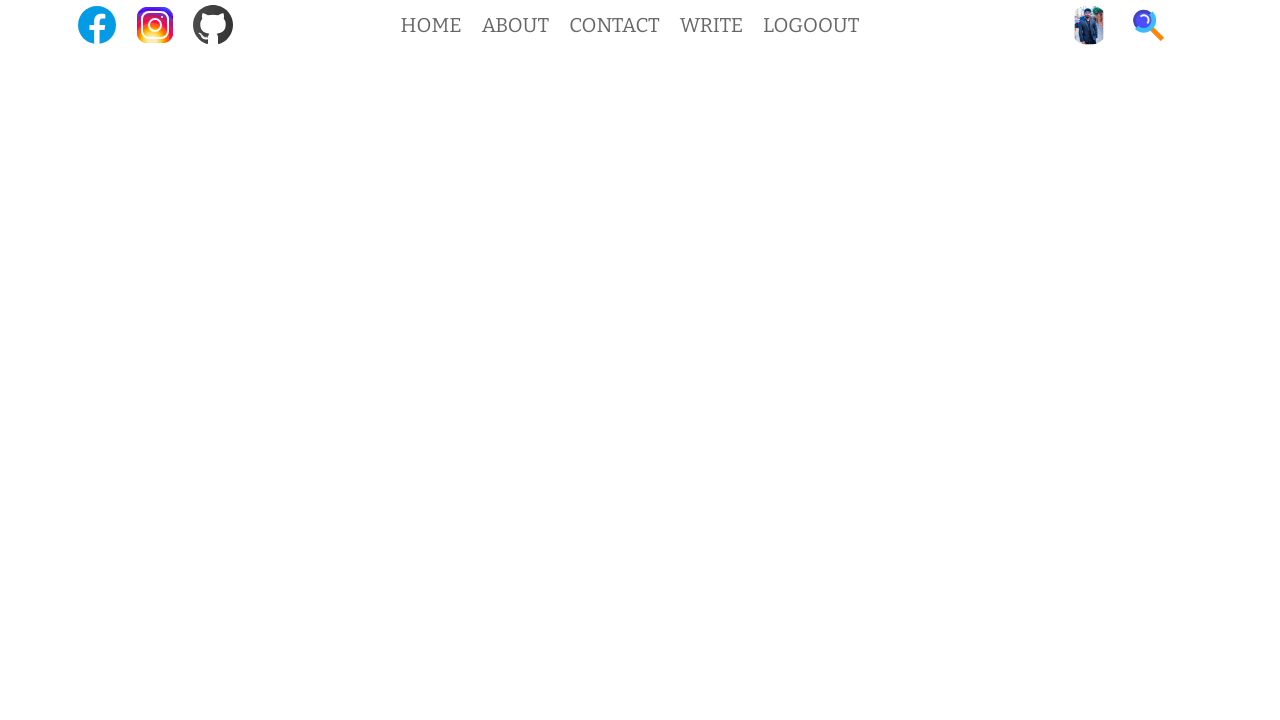
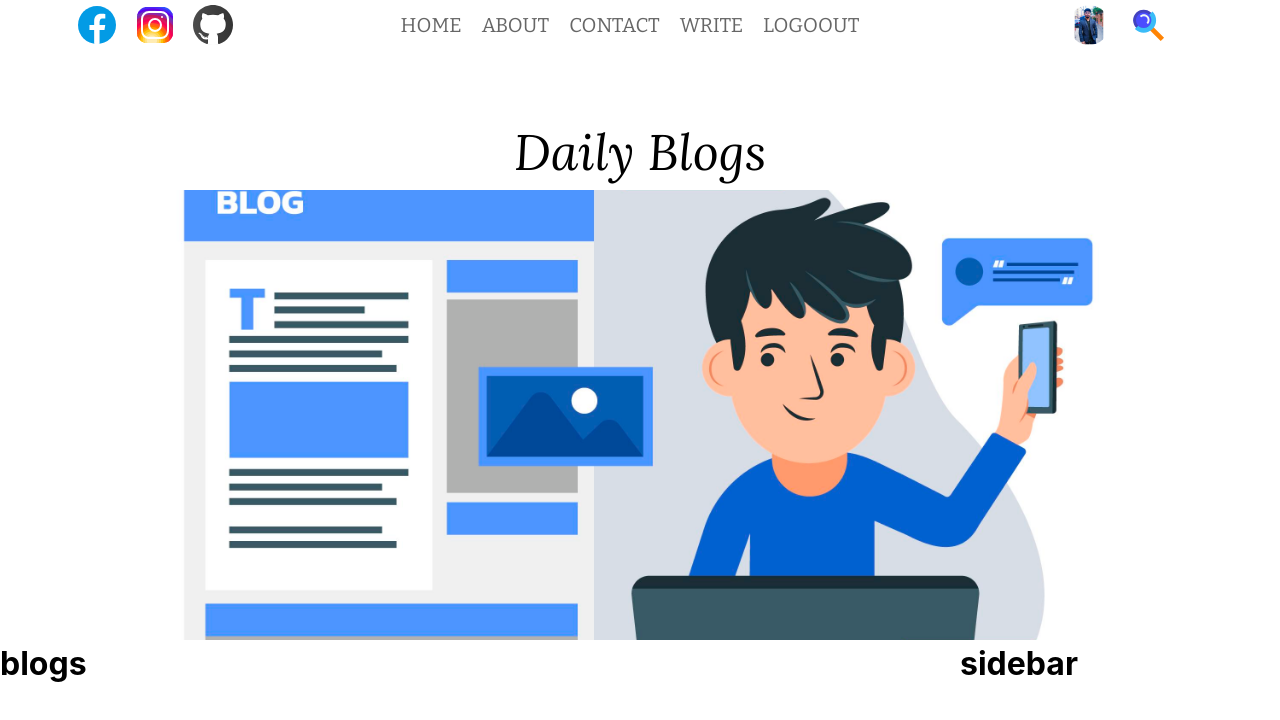
Before and after one commit to Parvez-Rahman100/daily-blogs, a React (Create React App) app: page / in a window 1280 px wide. Shown: the top 720 px of the page. Built offline with nearby package versions, Linux system fonts and the light colour scheme.

Commit message:
header section done

```diff
--- /dev/null
+++ b/src/Components/Blogs/Blogs.jsx
@@ -0,0 +1,12 @@
+import React from 'react';
+import './blogs.css';
+
+const Blogs = () => {
+    return (
+        <div className='blogs'>
+            <h1>blogs</h1>
+        </div>
+    );
+};
+
+export default Blogs;
--- /dev/null
+++ b/src/Components/Blogs/blogs.css
@@ -0,0 +1,3 @@
+.blogs{
+    flex: 9;
+}
--- a/src/Components/Header/Header.jsx
+++ b/src/Components/Header/Header.jsx
@@ -1,10 +1,14 @@
 import React from 'react';
 import './header.css';
+import blog from '../../assests/blog.jpg';
 
 const Header = () => {
     return (
-        <div>
-
+        <div className='header'>
+            <div className="header-titles">
+                <span className='headerTitleLg'>Daily Blogs</span>
+            </div>
+            <img className='headerImg' src={blog} alt="" />
         </div>
     );
 };
--- a/src/Components/Header/header.css
+++ b/src/Components/Header/header.css
@@ -0,0 +1,19 @@
+.header{
+    margin-top: 60px;
+}
+.header-titles{
+    display: flex;
+    justify-content: center;
+}
+.headerTitleLg{
+    position:absolute;
+    top: 15%;
+    font-family: 'Lora', serif;
+    font-size: 50px;
+}
+.headerImg{
+    width: 100%;
+    height: 450px;
+    margin-top: 80px;
+    object-fit: cover;
+}
--- a/src/Components/Pages/Home/Home.jsx
+++ b/src/Components/Pages/Home/Home.jsx
@@ -1,12 +1,18 @@
 import React from 'react';
+import Blogs from '../../Blogs/Blogs';
 import Header from '../../Header/Header';
+import SideBar from '../../SideBar/SideBar';
 import './home.css';
 
 const Home = () => {
     return (
+        <>
+        <Header/>
         <div className='home'>
-            <Header/>
+           <Blogs/>
+           <SideBar/>
         </div>
+        </>
     );
 };
 
--- a/src/Components/Pages/Home/home.css
+++ b/src/Components/Pages/Home/home.css
@@ -0,0 +1,3 @@
+.home{
+    display: flex;
+}
--- /dev/null
+++ b/src/Components/SideBar/SideBar.jsx
@@ -0,0 +1,13 @@
+import React from 'react';
+import './sidebar.css';
+
+
+const SideBar = () => {
+    return (
+        <div className='sidebar'>
+            <h1>sidebar</h1>
+        </div>
+    );
+};
+
+export default SideBar;
--- /dev/null
+++ b/src/Components/SideBar/sidebar.css
@@ -0,0 +1,3 @@
+.sidebar{
+    flex:3;
+}
```
Also changed, not shown: src/assests/blog.jpg (added).
